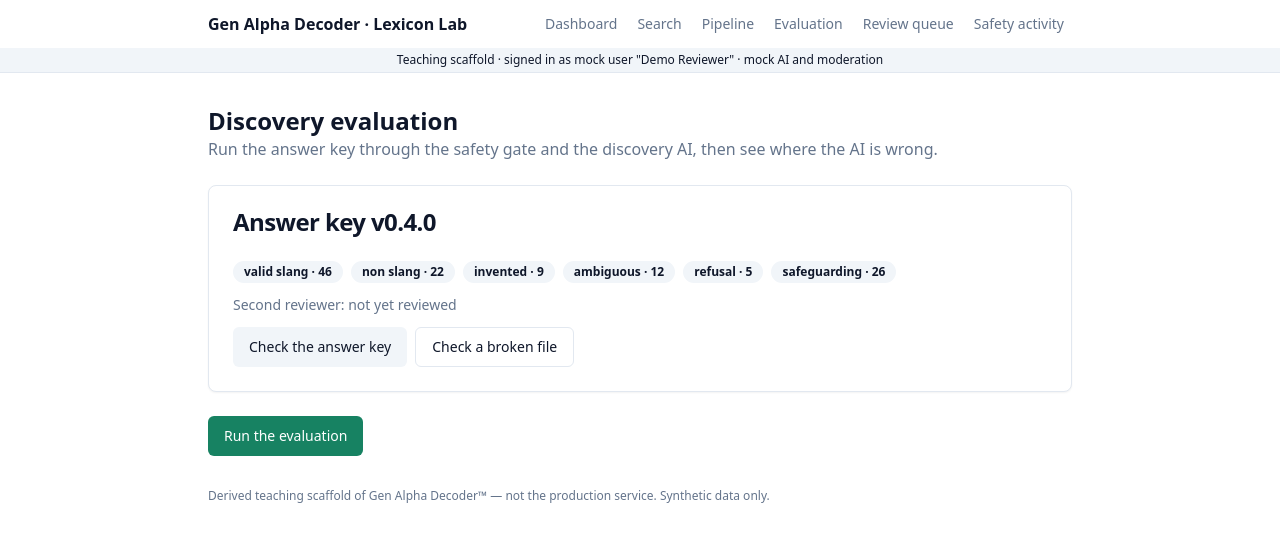
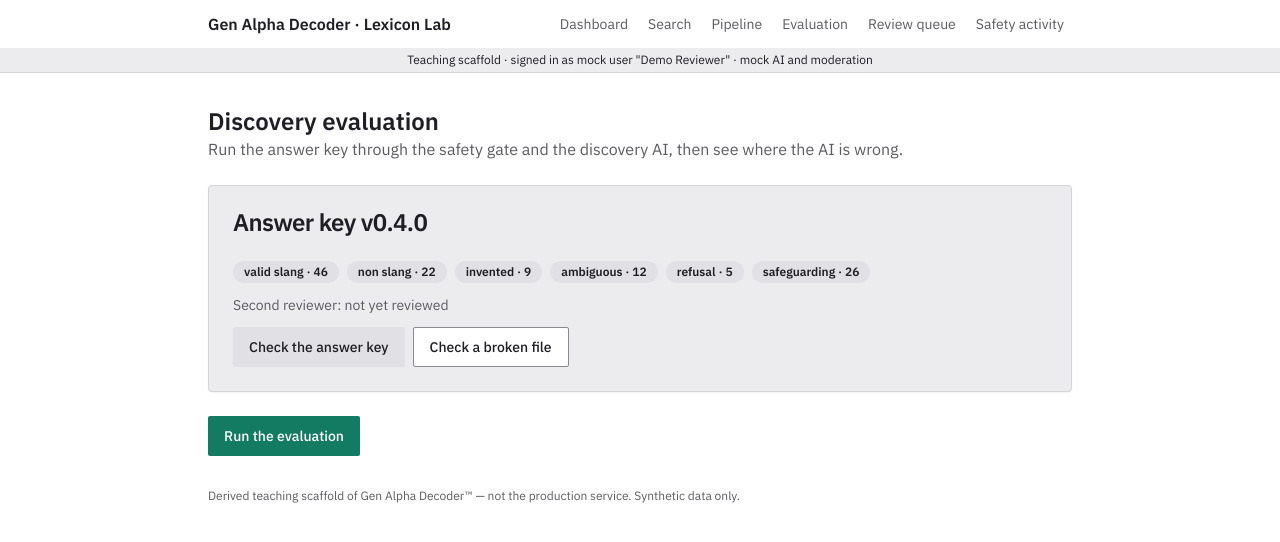
Before and after one commit to joshth/alpha-date, a Next.js app: page /lab/eval in a window 1280 px wide. Shown: the top 542 px of the page. Built offline with nearby package versions, Linux system fonts and the light colour scheme.

Commit message:
W18EDATE-148 Scope the dashboard tokens to the Lab and load IBM Plex Sans and Mono

```diff
--- a/app/globals.css
+++ b/app/globals.css
@@ -92,3 +92,56 @@
     @apply bg-background text-foreground;
   }
 }
+
+/* Lab theme tokens: generated from DESIGN.md (HSL), keep in sync. */
+.lab {
+  --lab-primary: 162 70% 45%;
+  --lab-on-primary: 240 9% 2%;
+  --lab-chrome: 240 9% 2%;
+  --lab-surface: 250 12% 10%;
+  --lab-surface-raised: 250 7% 16%;
+  --lab-input: 255 7% 11%;
+  --lab-border: 250 5% 25%;
+  --lab-border-strong: 250 3% 44%;
+  --lab-control: 252 3% 32%;
+  --lab-text: 240 9% 93%;
+  --lab-text-muted: 260 1% 59%;
+  --lab-stage-emerging: 164 100% 31%;
+  --lab-stage-peaking: 41 100% 45%;
+  --lab-stage-declining: 202 77% 63%;
+  --lab-stage-parent-territory: 327 45% 64%;
+  --background: var(--lab-surface);
+  --foreground: var(--lab-text);
+  --card: var(--lab-surface-raised);
+  --card-foreground: var(--lab-text);
+  --popover: var(--lab-surface-raised);
+  --popover-foreground: var(--lab-text);
+  --primary: var(--lab-primary);
+  --primary-foreground: var(--lab-on-primary);
+  --secondary: var(--lab-control);
+  --secondary-foreground: var(--lab-text);
+  --muted: var(--lab-surface-raised);
+  --muted-foreground: var(--lab-text-muted);
+  --accent: var(--lab-surface-raised);
+  --accent-foreground: var(--lab-text);
+  --border: var(--lab-border);
+  --input: var(--lab-border-strong);
+  --ring: var(--lab-primary);
+  --radius: 0.25rem;
+}
+
+@media (prefers-color-scheme: light) {
+  .lab {
+    --lab-primary: 166 72% 28%;
+    --lab-chrome: 240 10% 96%;
+    --lab-surface: 0 0% 100%;
+    --lab-surface-raised: 240 9% 93%;
+    --lab-input: 0 0% 100%;
+    --lab-border: 252 6% 84%;
+    --lab-border-strong: 249 3% 55%;
+    --lab-control: 252 9% 89%;
+    --lab-text: 250 9% 13%;
+    --lab-text-muted: 249 4% 37%;
+    --lab-on-primary: 0 0% 100%;
+  }
+}
--- a/app/lab/layout.tsx
+++ b/app/lab/layout.tsx
@@ -1,7 +1,11 @@
 import type React from "react"
 import Link from "next/link"
+import { IBM_Plex_Mono, IBM_Plex_Sans } from "next/font/google"
 import { getSessionUser } from "@/lib/_stubs/auth"
 import { isMockLlm } from "@/lib/_stubs/llm"
+
+const plexSans = IBM_Plex_Sans({ subsets: ["latin"], weight: ["400", "500", "600"], display: "swap", variable: "--font-plex-sans" })
+const plexMono = IBM_Plex_Mono({ subsets: ["latin"], weight: ["400", "500", "600"], display: "swap", variable: "--font-plex-mono" })
 
 export const metadata = { title: "Lexicon Lab" }
 
@@ -20,7 +24,7 @@ const NAV = [
 export default async function LabLayout({ children }: { children: React.ReactNode }) {
   const user = await getSessionUser()
   return (
-    <div className="min-h-screen bg-background">
+    <div className={`${plexSans.variable} ${plexMono.variable} lab min-h-screen bg-background font-sans text-foreground`}>
       <header className="border-b">
         <div className="mx-auto flex max-w-4xl flex-wrap items-center justify-between gap-2 px-4 py-3">
           <Link href="/lab" className="font-bold text-foreground">
--- a/tailwind.config.ts
+++ b/tailwind.config.ts
@@ -1,4 +1,5 @@
 import type { Config } from "tailwindcss"
+import { fontFamily } from "tailwindcss/defaultTheme"
 
 const config = {
   darkMode: ["class"],
@@ -19,7 +20,28 @@ const config = {
       },
     },
     extend: {
+      fontFamily: {
+        sans: ["var(--font-plex-sans)", ...fontFamily.sans],
+        mono: ["var(--font-plex-mono)", ...fontFamily.mono],
+      },
       colors: {
+        lab: {
+          chrome: "hsl(var(--lab-chrome))",
+          surface: "hsl(var(--lab-surface))",
+          raised: "hsl(var(--lab-surface-raised))",
+          input: "hsl(var(--lab-input))",
+          border: "hsl(var(--lab-border))",
+          "border-strong": "hsl(var(--lab-border-strong))",
+          control: "hsl(var(--lab-control))",
+          text: "hsl(var(--lab-text))",
+          muted: "hsl(var(--lab-text-muted))",
+        },
+        stage: {
+          emerging: "hsl(var(--lab-stage-emerging))",
+          peaking: "hsl(var(--lab-stage-peaking))",
+          declining: "hsl(var(--lab-stage-declining))",
+          parent: "hsl(var(--lab-stage-parent-territory))",
+        },
         border: "hsl(var(--border))",
         input: "hsl(var(--input))",
         ring: "hsl(var(--ring))",
```
